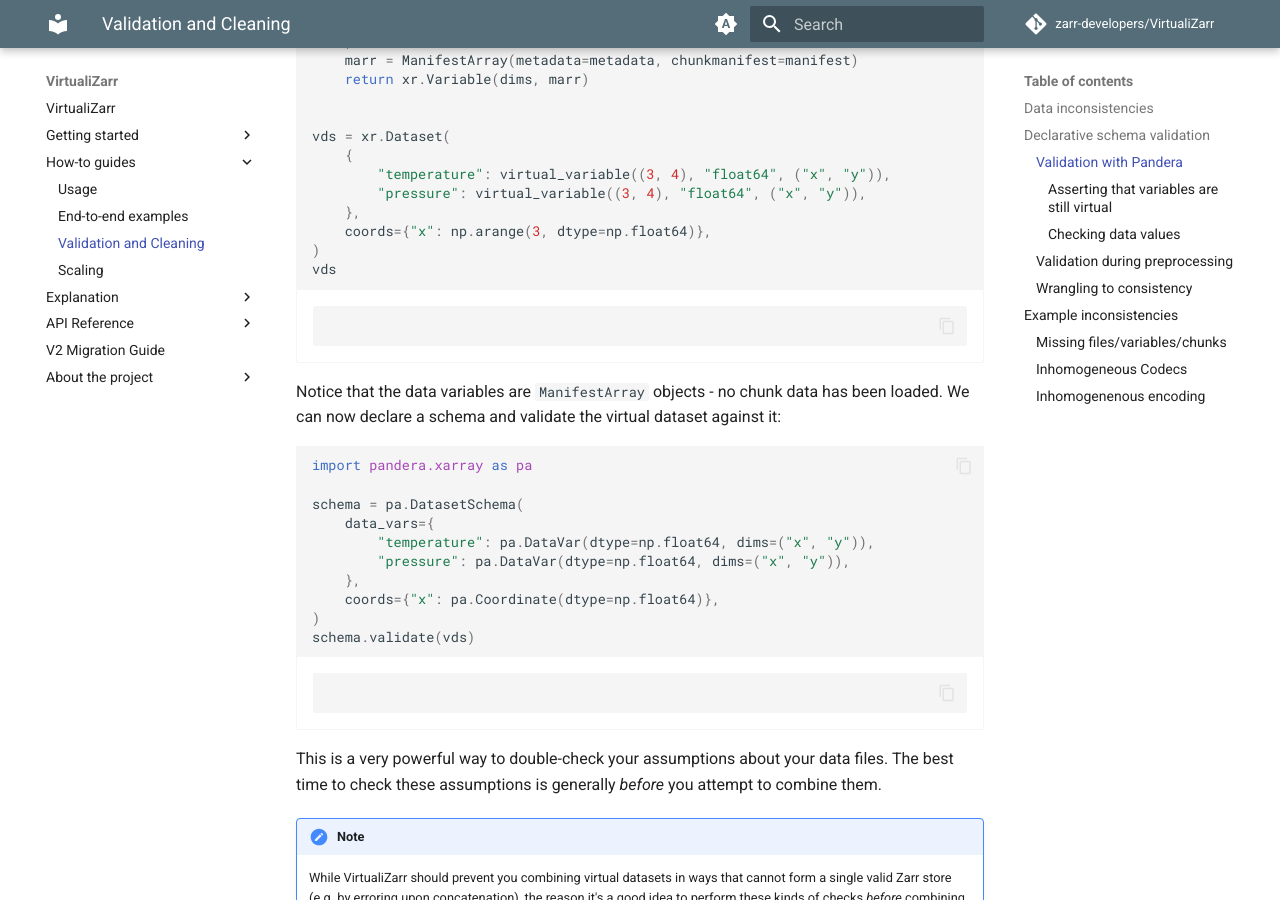
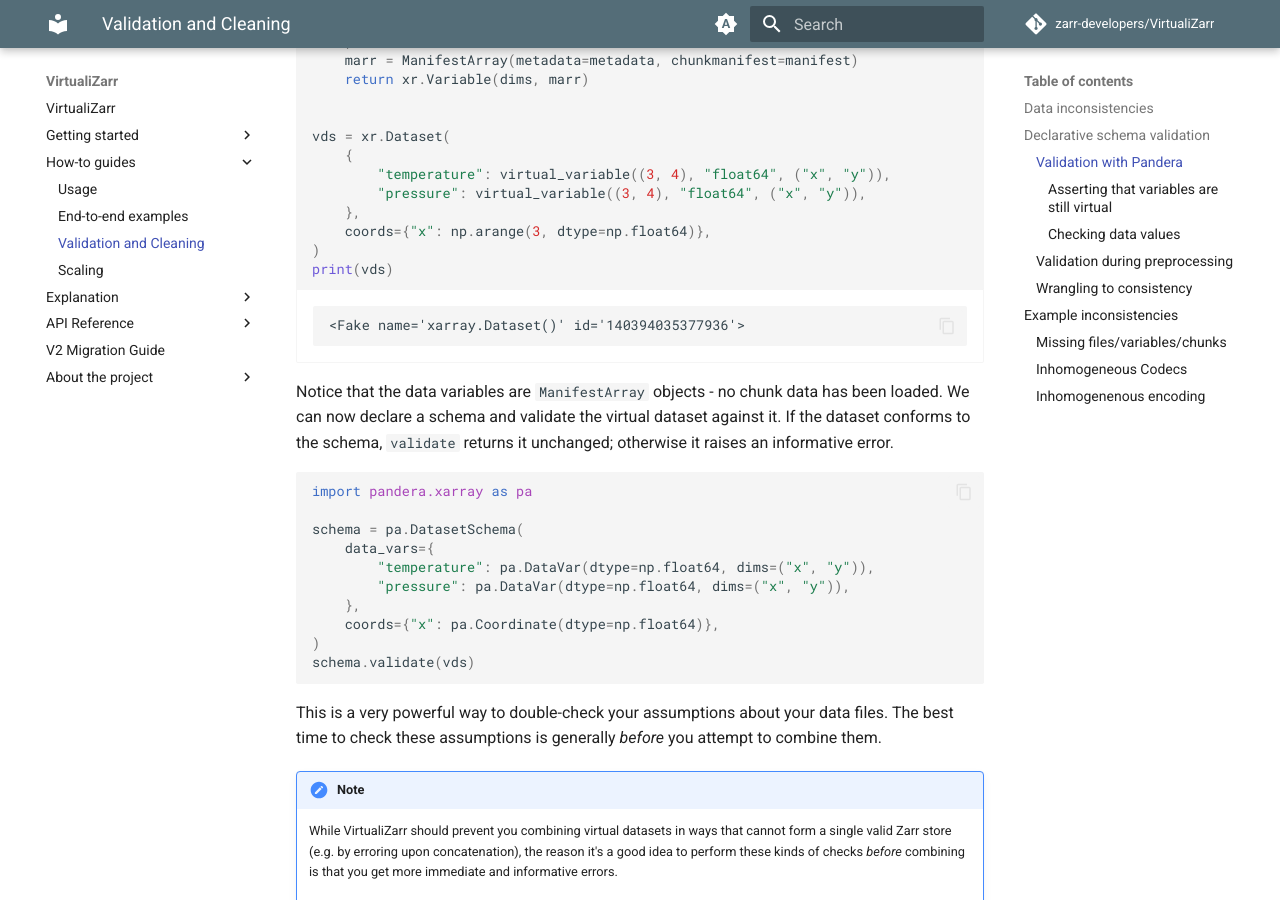
Before and after one commit to zarr-developers/VirtualiZarr, an MkDocs documentation site: the page built from docs/how_to/validation.md, in a window 1280 px wide and 900 px high, scrolled down 1254 px. Built offline with MkDocs 1.6.1 and Material for MkDocs 9.7.7, drawn with Linux system fonts in a browser that asks for light colours; comment, search, counter and statistics services are not loaded; the version menu is left out; some of the changed text lies outside the part shown.

Commit message:
docs: render code outputs in validation page
markdown-exec captures stdout, not trailing expressions, so the executable
blocks emitted no output. Use print() for the cells with meaningful output
(the virtual dataset and the concatenated result) and drop result="code"
from the assertion-style validate blocks.

Co-Authored-By: Claude Opus 4.8 (1M context) <noreply@anthropic.com>

````diff
--- a/docs/how_to/validation.md
+++ b/docs/how_to/validation.md
@@ -51,13 +51,14 @@ vds = xr.Dataset(
     },
     coords={"x": np.arange(3, dtype=np.float64)},
 )
-vds
+print(vds)
 ```
 
 Notice that the data variables are `ManifestArray` objects - no chunk data has been loaded.
-We can now declare a schema and validate the virtual dataset against it:
+We can now declare a schema and validate the virtual dataset against it.
+If the dataset conforms to the schema, `validate` returns it unchanged; otherwise it raises an informative error.
 
-```python exec="on" session="usage" source="material-block" result="code"
+```python exec="on" session="usage" source="material-block"
 import pandera.xarray as pa
 
 schema = pa.DatasetSchema(
@@ -89,7 +90,7 @@ Pandera's [duck array support](https://pandera.readthedocs.io/en/v0.31.1/xarray_
 Note that pandera's `chunked=True` option specifically checks for _Dask_-backed arrays, so it will **not** match a virtual variable, which is backed by a `ManifestArray`.
 To assert that a variable is still virtual (i.e. that it has not been accidentally loaded into memory), pass `array_type=ManifestArray`:
 
-```python exec="on" session="usage" source="material-block" result="code"
+```python exec="on" session="usage" source="material-block"
 virtual_schema = pa.DatasetSchema(
     data_vars={
         "temperature": pa.DataVar(
@@ -109,7 +110,7 @@ Value checks force pandera to read the actual array values, so they only apply t
 Running a value check against a virtual variable would attempt to load its chunks and raise.
 Because reading values is skipped by default for performance, you must opt in by setting the validation depth to `SCHEMA_AND_DATA`:
 
-```python exec="on" session="usage" source="material-block" result="code"
+```python exec="on" session="usage" source="material-block"
 from pandera.config import ValidationDepth, config_context
 
 coord_schema = pa.DatasetSchema(
@@ -245,7 +246,7 @@ ds_missing = xr.Dataset({"temperature": missing})
 
 # concatenate into a single logical grid spanning present and missing data
 combined = xr.concat([ds_present, ds_missing], dim="time")
-combined
+print(combined)
 ```
 
 The combined variable is still a single `ManifestArray` of shape `(2, 3, 4)`, but only the first timestep references real chunks.
````
